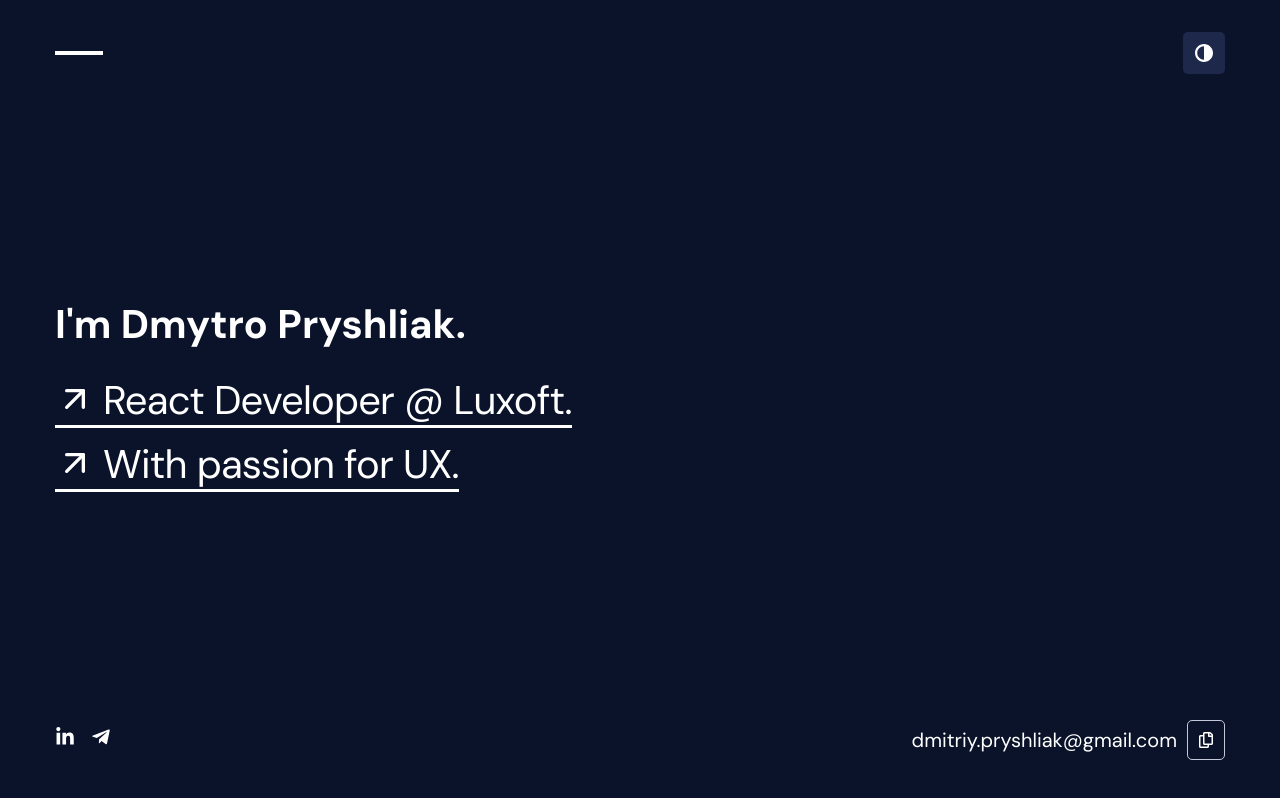
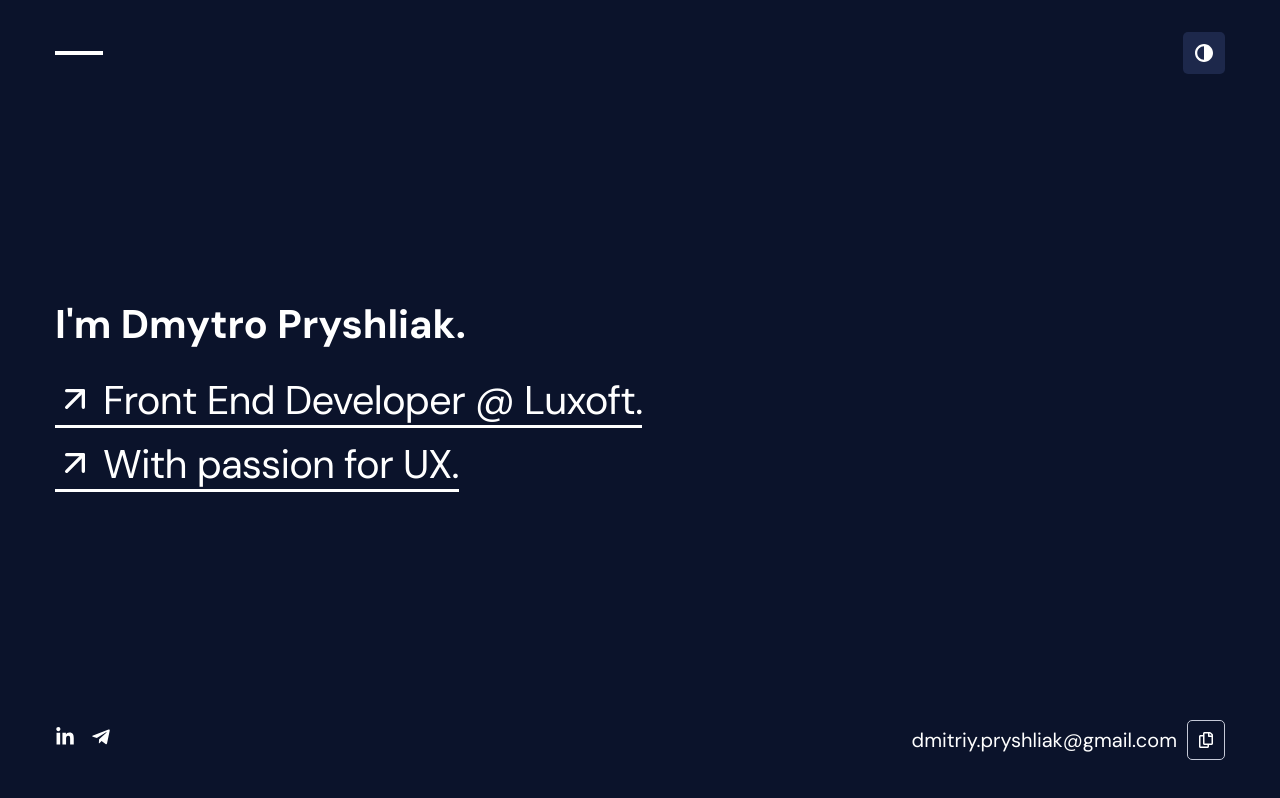
Before and after one commit to maverickDev-97/portfolio, a Next.js app: page / in a window 1280 px wide. Built offline with nearby package versions, Linux system fonts and the light colour scheme.

Commit message:
index fixing

```diff
--- a/pages/index.tsx
+++ b/pages/index.tsx
@@ -13,7 +13,7 @@ const Home: NextPage = () => {
       </Head>
       <div className='container'>
         <Title text="I'm Dmytro Pryshliak." />
-        <HomeLink text='React Developer @ Luxoft.' url='/dev'/>
+        <HomeLink text='Front End Developer @ Luxoft.' url='/dev'/>
         <HomeLink text='With passion for UX.' url='/des'/>
       </div>
     </div>
```
